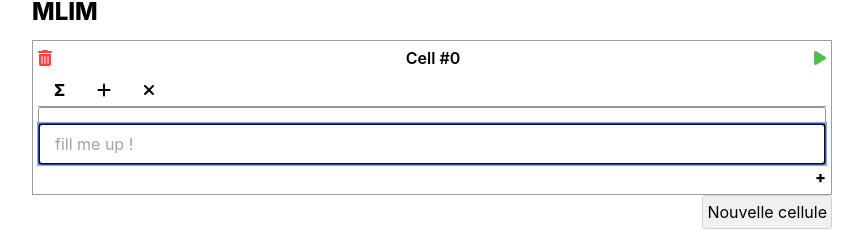
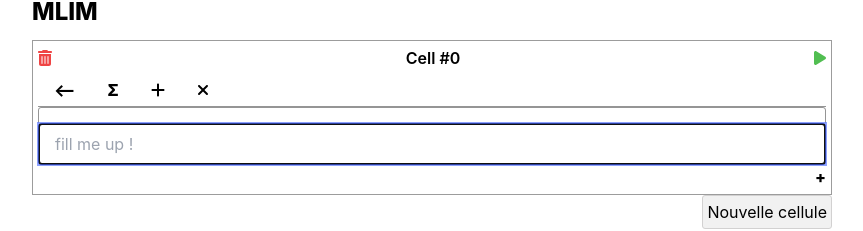
Before and after one commit to ProjectBabbage/mlim, a Next.js app in the folder frontendts/: page / in a window 1280 px wide. Both pictures are taken after a click on the button "Nouvelle cellule". Shown: the part 289-520 px from the top of the page, without its empty margins (208-1071 px from the left). Built offline with nearby package versions, Linux system fonts and the light colour scheme.

Commit message:
add left arrow

```diff
--- a/frontendts/components/Cell.tsx
+++ b/frontendts/components/Cell.tsx
@@ -129,6 +129,7 @@ export default function CellComponent({id, cell, deleteCell, callApi}: CellProps
                 </div>
             </div>
             <div className="line-actions">
+                <button className="line-action font-bold" onClick={addArrow}>⟵</button>
                 <button className="line-action" onClick={addSum}>Σ</button>
                 <button className="line-action" onClick={addPlus}><FontAwesomeIcon icon={faPlus} /></button>
                 <button className="line-action" onClick={addTimes}><FontAwesomeIcon icon={faTimes} /></button>
```
